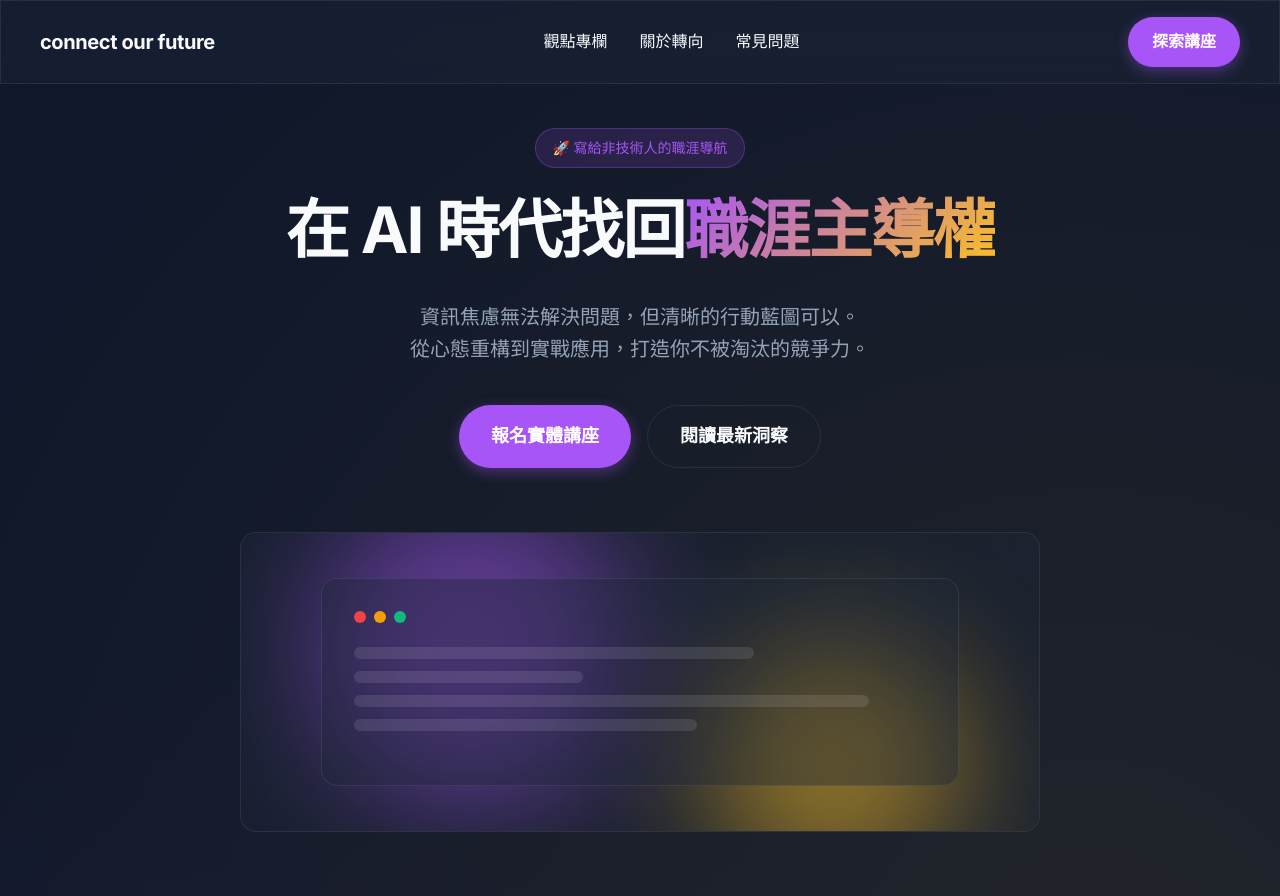
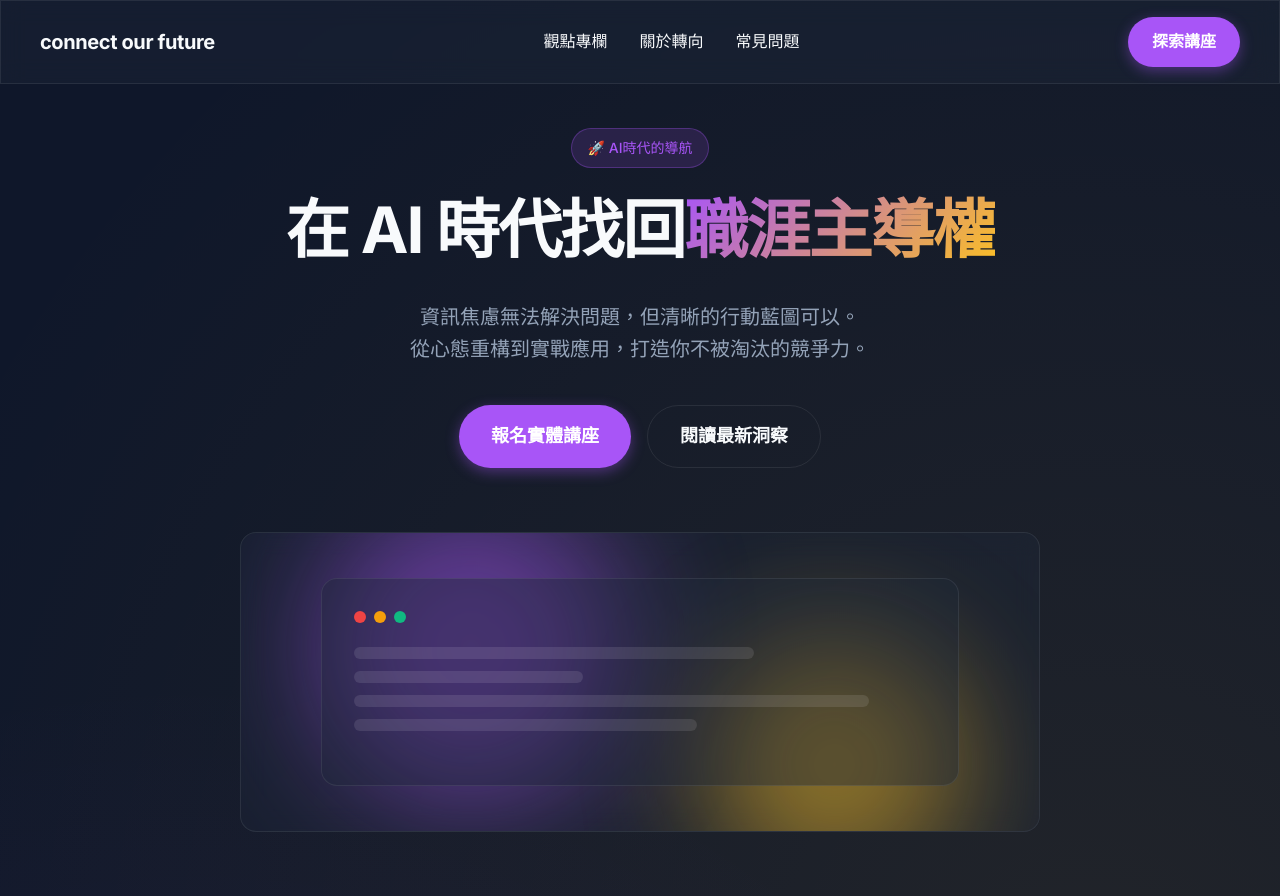
Before and after one commit to n9n9hub/FutureShift, a website built with Vite: page index.html in a window 1280 px wide. Shown: the top 896 px of the page. Built offline with nearby package versions, Linux system fonts and the light colour scheme; files whose address does not match are found by name.

Commit message:
docs: modify hero badge text to AI時代的導航

```diff
--- a/index.html
+++ b/index.html
@@ -26,7 +26,7 @@
     <!-- Hero Section -->
     <header class="hero section-padding fade-in">
       <div class="hero-content">
-        <div class="badge">🚀 寫給非技術人的職涯導航</div>
+        <div class="badge">🚀 AI時代的導航</div>
         <h1 class="hero-title">在 AI 時代找回<span class="text-gradient">職涯主導權</span></h1>
         <p class="hero-subtitle">資訊焦慮無法解決問題，但清晰的行動藍圖可以。<br>從心態重構到實戰應用，打造你不被淘汰的競爭力。</p>
         <div class="hero-actions">
```
